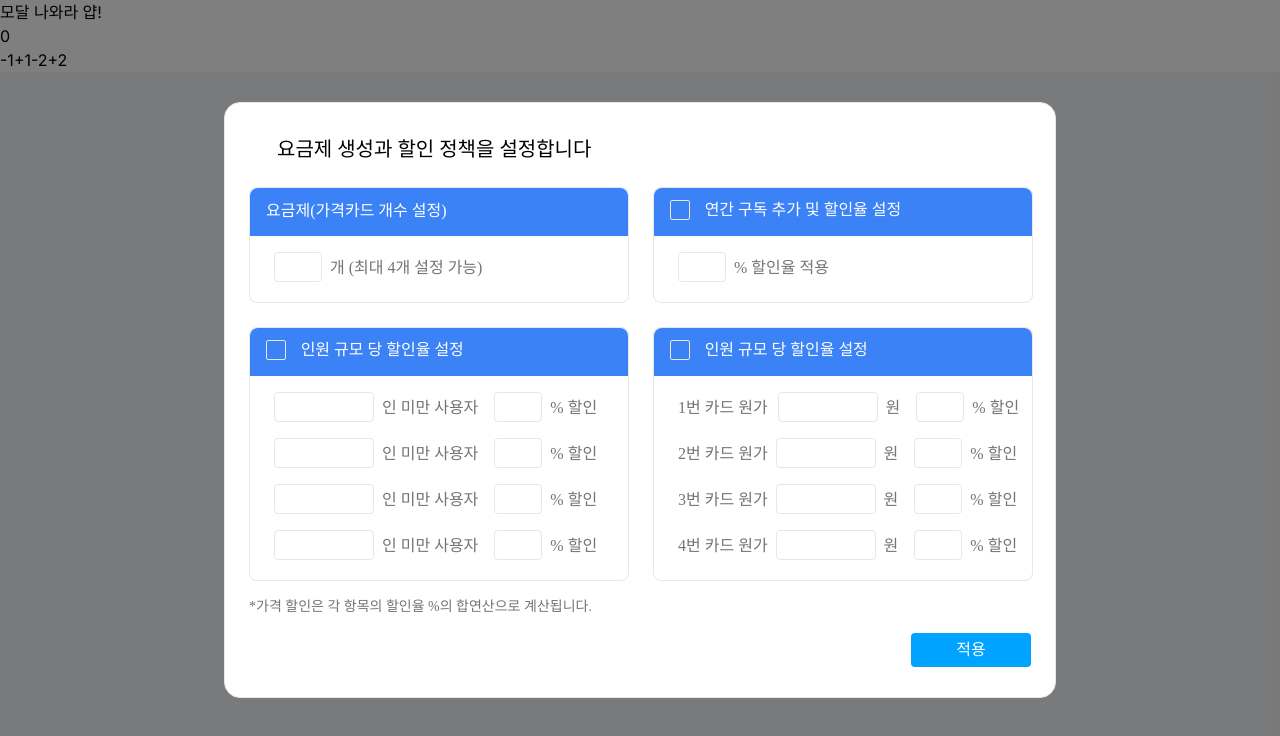
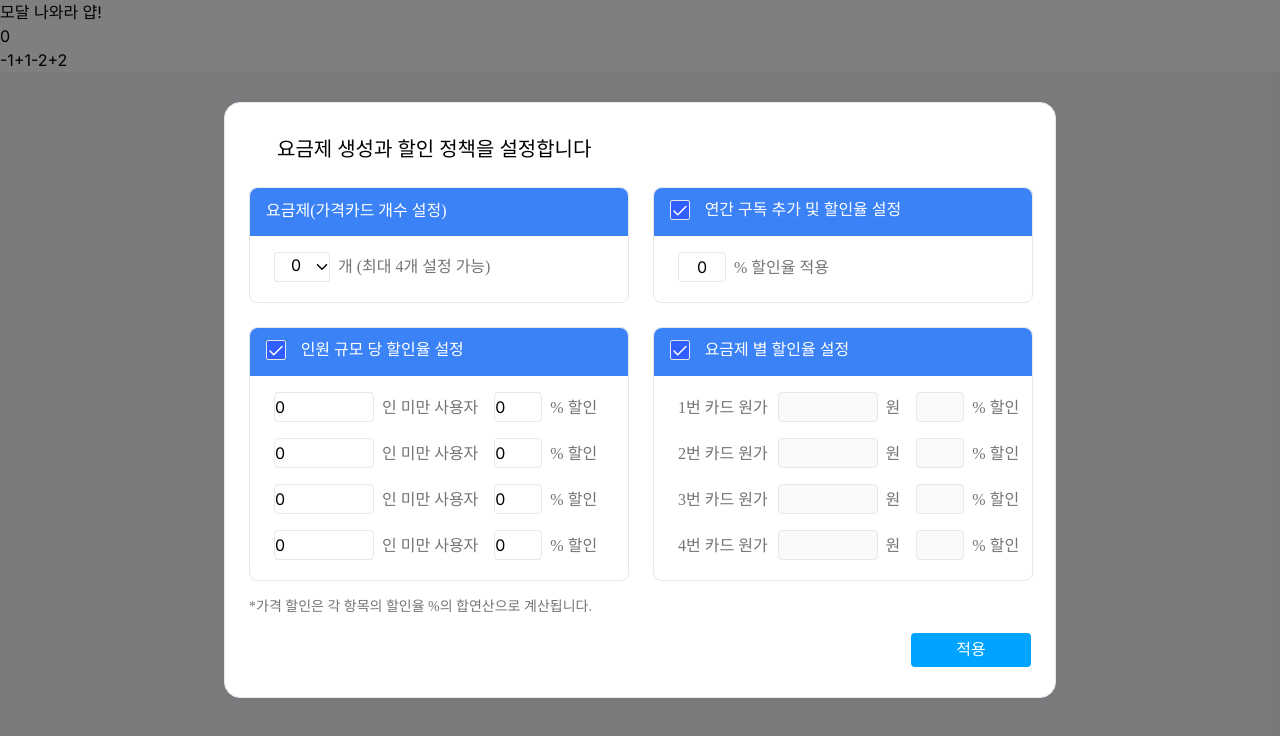
Before and after one commit to minki-dev/PRIETAG_FE, a Next.js app: page / in a window 1280 px wide. Both pictures are taken after a click on the button "모달 나와라 얍!". Shown: the top 736 px of the page. Built offline with nearby package versions, Linux system fonts and the light colour scheme; a web font is replaced by a local one.

Commit message:
:sparkles: feat: 가격표 모달 기능 구현
가격표 설정 모달 기능 구현

```diff
--- a/app/editTemplate/components/PriceModal.tsx
+++ b/app/editTemplate/components/PriceModal.tsx
@@ -1,16 +1,194 @@
+/* eslint-disable no-param-reassign */
+
+'use client';
+
 import React from 'react';
+import {
+	createPriceCard,
+	setPriceCard,
+	setYearDiscount,
+	toggleIsCardSet,
+	toggleIsCheckPerPerson,
+	toggleIsCheckPerTier,
+	toggleIsCheckPerYear,
+	updateHeadDiscount,
+	updateTierDiscount,
+	usePriceModal,
+} from '@/store/slice/priceModalSlice';
 import { Checkbox } from './checkbox';
+import Dropdown from './DropDown';
+import * as yup from 'yup';
+import { yupResolver } from '@hookform/resolvers/yup';
+import { useForm } from 'react-hook-form';
+
+const schema = yup.object().shape({
+	yearDiscountRate: yup
+		.number()
+		.typeError('숫자만 입력 가능합니다')
+		.min(0, '0 이상 100이하 의 숫자를 입력해주세요')
+		.max(100, '0 이상 100 이하의 숫자를 입력해주세요'),
+
+	perPersonInputs: yup.array().of(
+		yup.object().shape({
+			headCount: yup
+				.number()
+				.typeError('숫자만 입력 가능합니다')
+				.min(0, '0 이상의 숫자를 입력해주세요'),
+			discountRate: yup
+				.number()
+				.typeError('숫자만 입력 가능합니다')
+				.min(0, '0 이상 100이하 의 숫자를 입력해주세요')
+				.max(100, '0 이상 100 이하의 숫자를 입력해주세요'),
+		}),
+	),
+
+	perTierInputs: yup.array().of(
+		yup.object().shape({
+			price: yup
+				.number()
+				.typeError('숫자만 입력 가능합니다')
+				.min(0, '0 이상의 숫자를 입력해주세요'),
+			discountRate: yup
+				.number()
+				.typeError('숫자만 입력 가능합니다')
+				.min(0, '0 이상 100이하 의 숫자를 입력해주세요')
+				.max(100, '0 이상 100 이하의 숫자를 입력해주세요'),
+		}),
+	),
+});
 
 export default function PriceModal({
 	toggleModal,
 }: {
 	toggleModal: () => void;
 }) {
+	const {
+		register,
+		handleSubmit,
+		formState: { errors },
+	} = useForm({
+		resolver: yupResolver(schema),
+	});
+	const { priceModal, dispatch } = usePriceModal();
+	const [tierInputValues, setTierInputValues] = React.useState<
+		Array<{ price: string; discountRate: string }>
+	>(() => {
+		return priceModal.tierDiscount.map((card) => {
+			return {
+				price: String(card.tierPrice),
+				discountRate: String(card.discountRate),
+			};
+		});
+	});
+
+	const [headInputValues, setHeadInputValues] = React.useState<
+		Array<{ headCount: string; discountRate: string }>
+	>(() => {
+		return priceModal.headDiscount.map((card) => {
+			return {
+				headCount: String(card.headCount),
+				discountRate: String(card.discountRate),
+			};
+		});
+	});
+
+	// const [priceCard, setPriceCard] = React.useState<PriceCard[]>(testCard);
+	const [yearDiscountRate, setYearDiscountRate] = React.useState(
+		String(priceModal.yearDiscountRate),
+	);
+
+	/** 가격표 입력값 변경 핸들러 */
+	const handleChangeTierInput = (
+		index: number,
+		field: 'price' | 'discountRate',
+		value: string,
+	) => {
+		setTierInputValues((prevState) => {
+			return prevState.map((item, itemIndex) => {
+				if (itemIndex === index) {
+					return { ...item, [field]: value };
+				}
+				return item;
+			});
+		});
+	};
+
+	/** 인원당 할인율 핸들러 */
+	const handleChangeHeadInput = (
+		index: number,
+		field: 'headCount' | 'discountRate',
+		value: string,
+	) => {
+		setHeadInputValues((prevState) => {
+			return prevState.map((item, itemIndex) => {
+				if (itemIndex === index) {
+					return { ...item, [field]: value };
+				}
+				return item;
+			});
+		});
+	};
+
+	/** 버튼 클릭 핸들러 */
+	const handleConfirm = () => {
+		// 가격 카드 설정
+		const updatedCard = priceModal.priceCard.map((card, index) => {
+			return {
+				...card,
+				price: Number(tierInputValues[index].price),
+				discountRate: Number(tierInputValues[index].discountRate),
+			};
+		});
+
+		dispatch(setPriceCard(updatedCard));
+
+		// 연간 할인율 업데이트
+		dispatch(setYearDiscount(Number(yearDiscountRate)));
+
+		// 가격표 할인율 업데이트
+		tierInputValues.forEach((inputValue, index) => {
+			dispatch(
+				updateTierDiscount({
+					tierPrice: Number(inputValue.price),
+					discountRate: Number(inputValue.discountRate),
+					index,
+				}),
+			);
+		});
+
+		// 인원당 할인율 업데이트
+		headInputValues.forEach((inputValue, index) => {
+			dispatch(
+				updateHeadDiscount({
+					headCount: Number(inputValue.headCount),
+					discountRate: Number(inputValue.discountRate),
+					index,
+				}),
+			);
+		});
+
+		if (priceModal.isCardSet === false) {
+			// 카드 개수 설정 완료
+			dispatch(toggleIsCardSet());
+			dispatch(createPriceCard());
+		}
+
+		toggleModal();
+	};
+
+	/** 연간 구독 할인율 설정 메소드 */
+	const changeYearDiscount = (e: React.ChangeEvent<HTMLInputElement>) => {
+		setYearDiscountRate(e.target.value);
+	};
+
 	return (
-		<div className="fixed top-0 left-0 flex items-center justify-center w-full h-full bg-black bg-opacity-50">
+		<form
+			className="fixed top-0 left-0 flex items-center justify-center w-full h-full bg-black bg-opacity-50"
+			onSubmit={handleSubmit(handleConfirm)}
+		>
 			<dialog
 				open
-				className="pt-8 pl-6 bg-white border border-gray-200 w-priceModal h-priceModal rounded-2xl"
+				className="pt-8 pl-6 bg-white border border-gray-200 h-priceModal w-priceModal rounded-2xl"
 			>
 				{/* 타이틀 */}
 				<div className="mb-6 text-xl font-medium ml-7 font-ptBold">
@@ -20,29 +198,51 @@ export default function PriceModal({
 				<div className="flex flex-col gap-6">
 					<div className="flex flex-row gap-6">
 						{/* 작은 옵션 창  */}
-						<div className="w-[380px] h-[116px] rounded-lg border">
-							<div className="h-12  py-2.5 pl-4 bg-blue-500 rounded-t-lg">
+						<div className="h-[116px] w-[380px] rounded-lg border">
+							<div
+								className={`h-12  rounded-t-lg  py-2.5 pl-4 ${
+									priceModal.isCardSet ? 'bg-[#BCBCBC]' : 'bg-blue-500'
+								}`}
+							>
 								<span className="text-base text-white font-ptBold ">
 									요금제(가격카드 개수 설정)
 								</span>
 							</div>
-							<div className="pt-4 pb-6 pl-6 rounded-b-lg">
-								{' '}
-								<input
-									type="text"
-									className="w-12 h-[30px] mr-2 border rounded-[4px] focus:outline-none"
-								/>
-								<span className="text-base text-borderGray font-ptRegular">
+							<div className="flex flex-row items-center pt-4 pb-6 pl-6 rounded-b-lg">
+								{priceModal.isCardSet === false ? (
+									<>
+										<div className="h-[30px] w-10  rounded-bl-[4px] rounded-tl-[4px]  border border-r-0 pl-4  focus:outline-none">
+											{priceModal.cardCount}
+										</div>
+										<div className="mr-2  h-[30px] w-4 rounded-br-[4px]  rounded-tr-[4px]  border border-l-0 pt-1 focus:outline-none">
+											<Dropdown />
+										</div>
+
+										<div className="text-base font-ptRegular text-borderGray">
 											개 (최대 4개 설정 가능)
-								</span>
+										</div>
+									</>
+								) : (
+									<>
+										<div className="mr-2 h-[30px] w-10  rounded-[4px]  border text-center focus:outline-none">
+											{priceModal.cardCount}
+										</div>{' '}
+										<div className="text-base font-ptRegular text-borderGray">
+											개 (최대 4개 설정 가능)
+										</div>
+									</>
+								)}
 							</div>
 						</div>
-						<div className="w-[380px] h-[116px] rounded-lg border">
+						<div className="h-[116px] w-[380px] rounded-lg border">
 							<div className="flex flex-row">
 								<div className="h-12 py-3 pl-4 bg-blue-500 rounded-tl-lg w-14">
-									<Checkbox />
+									<Checkbox
+										onClick={() => dispatch(toggleIsCheckPerYear())}
+										checked={priceModal.isCheckPerYear}
+									/>
 								</div>
-								<span className="w-full  h-12 py-2.5 text-base leading-6 text-white bg-blue-500 rounded-tr-lg font-ptBold">
+								<span className="h-12  w-full rounded-tr-lg bg-blue-500 py-2.5 font-ptBold text-base leading-6 text-white">
 									연간 구독 추가 및 할인율 설정
 								</span>
 							</div>
@@ -50,9 +250,17 @@ export default function PriceModal({
 								{' '}
 								<input
 									type="text"
-									className="w-12 h-[30px] mr-2 border rounded-[4px] focus:outline-none"
+									{...register('yearDiscountRate')}
+									className={`mr-2 h-[30px] w-12 rounded-[4px] border text-center ${
+										errors.yearDiscountRate
+											? 'border-red-500 text-red-500'
+											: 'border'
+									} focus:outline-none`}
+									value={priceModal.isCheckPerYear ? yearDiscountRate : ''}
+									disabled={!priceModal.isCheckPerYear}
+									onChange={changeYearDiscount}
 								/>
-								<span className="text-base text-borderGray font-ptRegular">
+								<span className="text-base font-ptRegular text-borderGray">
 									% 할인율 적용
 								</span>
 							</div>
@@ -61,168 +269,136 @@ export default function PriceModal({
 
 					<div className="flex flex-row gap-6">
 						{/* 큰 옵션 창  */}
-						<div className="w-[380px] h-[254px] rounded-lg border">
+						<div className="h-[254px] w-[380px] rounded-lg border">
 							<div className="flex flex-row">
 								<div className="h-12 py-3 pl-4 bg-blue-500 rounded-tl-lg w-14">
-									<Checkbox />
+									<Checkbox
+										onClick={() => dispatch(toggleIsCheckPerPerson())}
+										checked={priceModal.isCheckPerPerson}
+									/>
 								</div>
-								<span className="w-full  h-12 py-2.5 text-base leading-6 text-white bg-blue-500 rounded-tr-lg font-ptBold">
+								<span className="h-12  w-full rounded-tr-lg bg-blue-500 py-2.5 font-ptBold text-base leading-6 text-white">
 									인원 규모 당 할인율 설정
 								</span>
 							</div>
 							<div className="flex flex-col gap-4 pt-4 pb-6 pl-6 rounded-b-lg">
-								<div>
+								{Array.from({ length: 4 }, (_, i) => {
+									return (
+										<div key={i}>
 											<input
 												type="text"
-										className="w-[100px] h-[30px] mr-2 border rounded-[4px] focus:outline-none"
+												{...register(`perPersonInputs.${i}.headCount`)}
+												className={`mr-2 h-[30px] w-[100px] rounded-[4px] border  focus:outline-none ${
+													errors.perPersonInputs?.[i]?.headCount
+														? 'border-red-500 text-red-500 '
+														: 'border'
+												}}`}
+												disabled={!priceModal.isCheckPerPerson}
+												value={
+													priceModal.isCheckPerPerson
+														? headInputValues[i].headCount
+														: ''
+												}
+												onChange={(e) =>
+													handleChangeHeadInput(i, 'headCount', e.target.value)
+												}
 											/>
-									<span className="mr-4 text-base text-borderGray font-ptRegular ">
+											<span className="mr-4 text-base font-ptRegular text-borderGray ">
 												인 미만 사용자
 											</span>
 											<input
 												type="text"
-										className="w-12 h-[30px] mr-2 border rounded-[4px] focus:outline-none"
+												{...register(`perPersonInputs.${i}.discountRate`)}
+												className={`mr-2 h-[30px] w-12 rounded-[4px] border  focus:outline-none ${
+													errors.perPersonInputs?.[i]?.discountRate
+														? 'border-red-500  text-red-500 '
+														: 'border'
+												}`}
+												disabled={!priceModal.isCheckPerPerson}
+												value={
+													priceModal.isCheckPerPerson
+														? headInputValues[i].discountRate
+														: ''
+												}
+												onChange={(e) =>
+													handleChangeHeadInput(
+														i,
+														'discountRate',
+														e.target.value,
+													)
+												}
 											/>
-									<span className="text-base text-borderGray font-ptRegular">
+											<span className="text-base font-ptRegular text-borderGray">
 												% 할인
 											</span>
 										</div>
+									);
+								})}
+							</div>
+						</div>
+						<div className="h-[254px] w-[380px] rounded-lg border">
+							<div className="flex flex-row">
+								<div className="h-12 py-3 pl-4 bg-blue-500 rounded-tl-lg w-14">
+									<Checkbox
+										onClick={() => dispatch(toggleIsCheckPerTier())}
+										checked={priceModal.isCheckPerTier}
+									/>
+								</div>
+								<span className="h-12  w-full rounded-tr-lg bg-blue-500 py-2.5 font-ptBold text-base leading-6 text-white">
+									요금제 별 할인율 설정
+								</span>
+							</div>
+							<div className="flex flex-col gap-4 pt-4 pb-6 pl-6 rounded-b-lg">
+								{Array.from({ length: 4 }, (_, i) => {
+									const disabled =
+										priceModal.isCheckPerTier && i + 1 <= priceModal.cardCount;
+
+									return (
 										<div>
-									<input
-										type="text"
-										className="w-[100px] h-[30px] mr-2 border rounded-[4px] focus:outline-none"
-									/>
-									<span className="mr-4 text-base text-borderGray font-ptRegular ">
-										인 미만 사용자
+											<span className="mr-[10px] font-ptRegular text-base text-borderGray">
+												{i + 1}번 카드 원가
 											</span>
 											<input
+												disabled={!disabled}
 												type="text"
-										className="w-12 h-[30px] mr-2 border rounded-[4px] focus:outline-none"
+												{...register(`perTierInputs.${i}.price`)}
+												className={`mr-2 h-[30px] w-[100px] rounded-[4px] border focus:outline-none ${
+													errors.perTierInputs?.[i]?.price
+														? 'border-red-500 text-red-500 '
+														: 'border'
+												}`}
+												value={disabled ? tierInputValues[i].price : ''}
+												onChange={(e) =>
+													handleChangeTierInput(i, 'price', e.target.value)
+												}
 											/>
-									<span className="text-base text-borderGray font-ptRegular">
+											<span className="mr-4 text-base font-ptRegular text-borderGray">
+												원
+											</span>
+											<input
+												disabled={!disabled}
+												{...register(`perTierInputs.${i}.discountRate`)}
+												type="text"
+												className={`mr-2 h-[30px] w-12 rounded-[4px]  border focus:outline-none ${
+													errors.perTierInputs?.[i]?.discountRate
+														? 'border-red-500 text-red-500'
+														: 'border'
+												}`}
+												value={disabled ? tierInputValues[i].discountRate : ''}
+												onChange={(e) =>
+													handleChangeTierInput(
+														i,
+														'discountRate',
+														e.target.value,
+													)
+												}
+											/>
+											<span className="text-base font-ptRegular text-borderGray">
 												% 할인
 											</span>
 										</div>
-								<div>
-									<input
-										type="text"
-										className="w-[100px] h-[30px] mr-2 border rounded-[4px] focus:outline-none"
-									/>
-									<span className="mr-4 text-base text-borderGray font-ptRegular ">
-										인 미만 사용자
-									</span>
-									<input
-										type="text"
-										className="w-12 h-[30px] mr-2 border rounded-[4px] focus:outline-none"
-									/>
-									<span className="text-base text-borderGray font-ptRegular">
-										% 할인
-									</span>
-								</div>
-								<div>
-									<input
-										type="text"
-										className="w-[100px] h-[30px] mr-2 border rounded-[4px] focus:outline-none"
-									/>
-									<span className="mr-4 text-base text-borderGray font-ptRegular ">
-										인 미만 사용자
-									</span>
-									<input
-										type="text"
-										className="w-12 h-[30px] mr-2 border rounded-[4px] focus:outline-none"
-									/>
-									<span className="text-base text-borderGray font-ptRegular">
-										% 할인
-									</span>
-								</div>
-							</div>
-						</div>
-						<div className="w-[380px] h-[254px] rounded-lg border">
-							<div className="flex flex-row">
-								<div className="h-12 py-3 pl-4 bg-blue-500 rounded-tl-lg w-14">
-									<Checkbox />
-								</div>
-								<span className="w-full  h-12 py-2.5 text-base leading-6 text-white bg-blue-500 rounded-tr-lg font-ptBold">
-									인원 규모 당 할인율 설정
-								</span>
-							</div>
-							<div className="flex flex-col gap-4 pt-4 pb-6 pl-6 rounded-b-lg">
-								<div>
-									<span className="mr-[10px] text-base text-borderGray font-ptRegular">
-										1번 카드 원가
-									</span>
-									<input
-										type="text"
-										className="w-[100px] h-[30px] mr-2 border rounded-[4px] focus:outline-none"
-									/>
-									<span className="mr-4 text-base text-borderGray font-ptRegular">
-										원
-									</span>
-									<input
-										type="text"
-										className="w-12 h-[30px] mr-2 border rounded-[4px] focus:outline-none"
-									/>
-									<span className="text-base text-borderGray font-ptRegular">
-										% 할인
-									</span>
-								</div>
-								<div>
-									<span className="mr-2 text-base text-borderGray font-ptRegular">
-										2번 카드 원가
-									</span>
-									<input
-										type="text"
-										className="w-[100px] h-[30px] mr-2 border rounded-[4px] focus:outline-none"
-									/>
-									<span className="mr-4 text-base text-borderGray font-ptRegular">
-										원
-									</span>
-									<input
-										type="text"
-										className="w-12 h-[30px] mr-2 border rounded-[4px] focus:outline-none"
-									/>
-									<span className="text-base text-borderGray font-ptRegular">
-										% 할인
-									</span>
-								</div>
-								<div>
-									<span className="mr-2 text-base text-borderGray font-ptRegular">
-										3번 카드 원가
-									</span>
-									<input
-										type="text"
-										className="w-[100px] h-[30px] mr-2 border rounded-[4px] focus:outline-none"
-									/>
-									<span className="mr-4 text-base text-borderGray font-ptRegular">
-										원
-									</span>
-									<input
-										type="text"
-										className="w-12 h-[30px] mr-2 border rounded-[4px] focus:outline-none"
-									/>
-									<span className="text-base text-borderGray font-ptRegular">
-										% 할인
-									</span>
-								</div>
-								<div>
-									<span className="mr-2 text-base text-borderGray font-ptRegular">
-										4번 카드 원가
-									</span>
-									<input
-										type="text"
-										className="w-[100px] h-[30px] mr-2 border rounded-[4px] focus:outline-none"
-									/>
-									<span className="mr-4 text-base text-borderGray font-ptRegular">
-										원
-									</span>
-									<input
-										type="text"
-										className="w-12 h-[30px] mr-2 border rounded-[4px] focus:outline-none"
-									/>
-									<span className="text-base text-borderGray font-ptRegular">
-										% 할인
-									</span>
-								</div>
+									);
+								})}
 							</div>
 						</div>
 					</div>
@@ -231,16 +407,45 @@ export default function PriceModal({
 				<div className="mt-4 text-sm font-ptRegular text-borderGray">
 					*가격 할인은 각 항목의 할인율 %의 합연산으로 계산됩니다.
 				</div>
-				<div className="flex justify-end">
+				<div className="flex justify-between">
+					{errors && (
+						<div className="text-sm text-red-700 font-ptRegular">
+							{Array.from(
+								new Set([
+									...(Array.isArray(errors.perPersonInputs)
+										? errors.perPersonInputs.map(
+												(error) => error?.discountRate?.message,
+										  )
+										: []),
+									...(Array.isArray(errors.perPersonInputs)
+										? errors.perPersonInputs.map(
+												(error) => error?.headCount?.message,
+										  )
+										: []),
+									...(Array.isArray(errors.perTierInputs)
+										? errors.perTierInputs.map((error) => error?.price?.message)
+										: []),
+									...(Array.isArray(errors.perTierInputs)
+										? errors.perTierInputs.map(
+												(error) => error?.discountRate?.message,
+										  )
+										: []),
+									errors.yearDiscountRate?.message,
+								]),
+							).map((message, index) => (
+								<div key={index}>{message}</div>
+							))}
+						</div>
+					)}
+
 					<button
-						type="button"
-						className="mt-4 h-[34px] w-[120px] text-base font-medium text-white bg-[#00A3FF] font-ptMedium mr-6 rounded [3px]"
-						onClick={toggleModal}
+						type="submit"
+						className="[3px] mr-6 mt-4 h-[34px] w-[120px] rounded bg-[#00A3FF] font-ptMedium text-base font-medium text-white"
 					>
 						적용
 					</button>
 				</div>
 			</dialog>
-		</div>
+		</form>
 	);
 }
```
Lines whose indentation alone changed are shown as unchanged.
